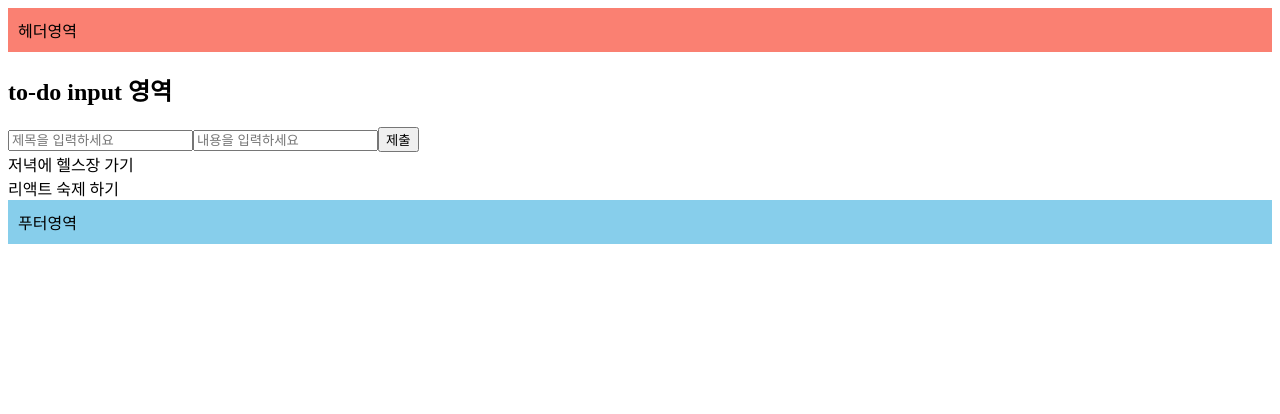
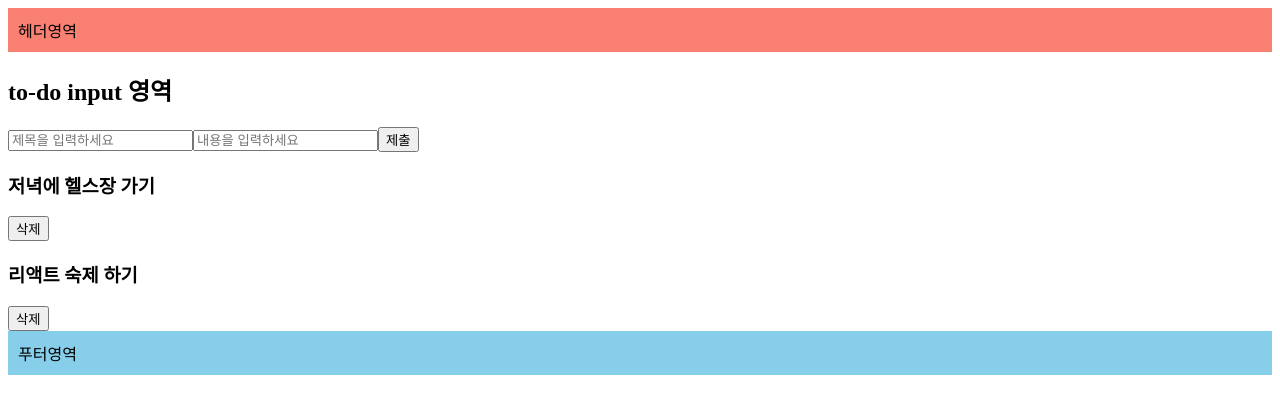
Before and after one commit to xoxojw/to-do-list-2, a React (Create React App) app: page / in a window 1280 px wide. Shown: the top 414 px of the page. Built offline with nearby package versions, Linux system fonts and the light colour scheme.

Commit message:
:sparkles: 삭제 기능 구현

```diff
--- a/src/components/TodoList.jsx
+++ b/src/components/TodoList.jsx
@@ -1,30 +1,32 @@
-import React from 'react'
+import React from 'react';
 import { useSelector, useDispatch } from "react-redux";
 import { delete_todo } from "redux/modules/actions";
 
 const TodoList = () => {
-  // const todos = (X)
-  // const { todos } = (O)
   const { todos } = useSelector((state) => state.todos);
-  console.log(todos);
 
   const dispatch = useDispatch();
 
-  const onDeleteButtonClickHandler = () => {
+  const onDeleteButtonClickHandler = (id) => {
     dispatch(delete_todo(id));
-  }
+  };
 
-  return (<>
-    {/* TypeError: Cannot read property 'map' of undefined 오류 발생 */}
-    {/* 해결방법 : https://tlsdnjs12.tistory.com/56 */}
-    {todos && todos.map((todo) => {
-      return (
-        <div key={todo.id}>
-          {todo.title}
-        </div>
-      )
-    })}
-  </>)
+  return (
+    <section>
+      {/* TypeError: Cannot read property 'map' of undefined 오류 발생 */}
+      {/* 해결방법 : https://tlsdnjs12.tistory.com/56 */}
+      {todos.map((todo) => {
+        return (
+          <>
+            <h3 key={todo.id}>{todo.title}</h3>
+            <button onClick={() => onDeleteButtonClickHandler(todo.id)}>
+              삭제
+            </button>
+          </>
+        );
+      })}
+    </section>
+  );
 }
 
 export default TodoList;
--- a/src/redux/config/configStore.js
+++ b/src/redux/config/configStore.js
@@ -2,7 +2,7 @@
 import { createStore } from "redux";
 import { combineReducers } from "redux";
 
-import { todos } from "redux/modules/reducer";
+import { todos } from "redux/modules/todos";
 
 // rootReducer: reducer들을 모아서 하나로 만들어 놓은 기본 reducer
 const rootReducer = combineReducers({
--- a/src/redux/modules/reducer.js
+++ /dev/null
@@ -1,47 +0,0 @@
-import uuid from "react-uuid";
-import { ADD_TODO, DELETE_TODO, ISDONE_TODO } from "redux/modules/actions";
-
-const initialState = {
-  todos: [
-    {
-      id: uuid(),
-      title: "저녁에 헬스장 가기",
-      content: "웨이트 운동 30분 꼭 하기",
-      isDone: false,
-    },
-    {
-      id: uuid(),
-      title: "리액트 숙제 하기",
-      content: "to-do list 만들기",
-      isDone: true,
-    },
-  ],
-};
-
-export const todos = (state = initialState, action) => {
-  switch (action.type) {
-    case ADD_TODO:
-      return {...state,
-        todos: [...state.todos, action.todo],
-      };
-
-    case DELETE_TODO:
-      return {...state,
-        todos: [...state.todos.filter((todo)=>todo.id !== action.id)],
-      };
-
-    case ISDONE_TODO:
-      return {
-        todos: state.todos.map((todo) => {
-          if (todo.id === action.id) {
-            return { ...todo, isDone: !todo.isDone };
-          } else {
-            return todo;
-          }
-        })
-      };
-
-    default:
-      return state;
-  }
- };
```
